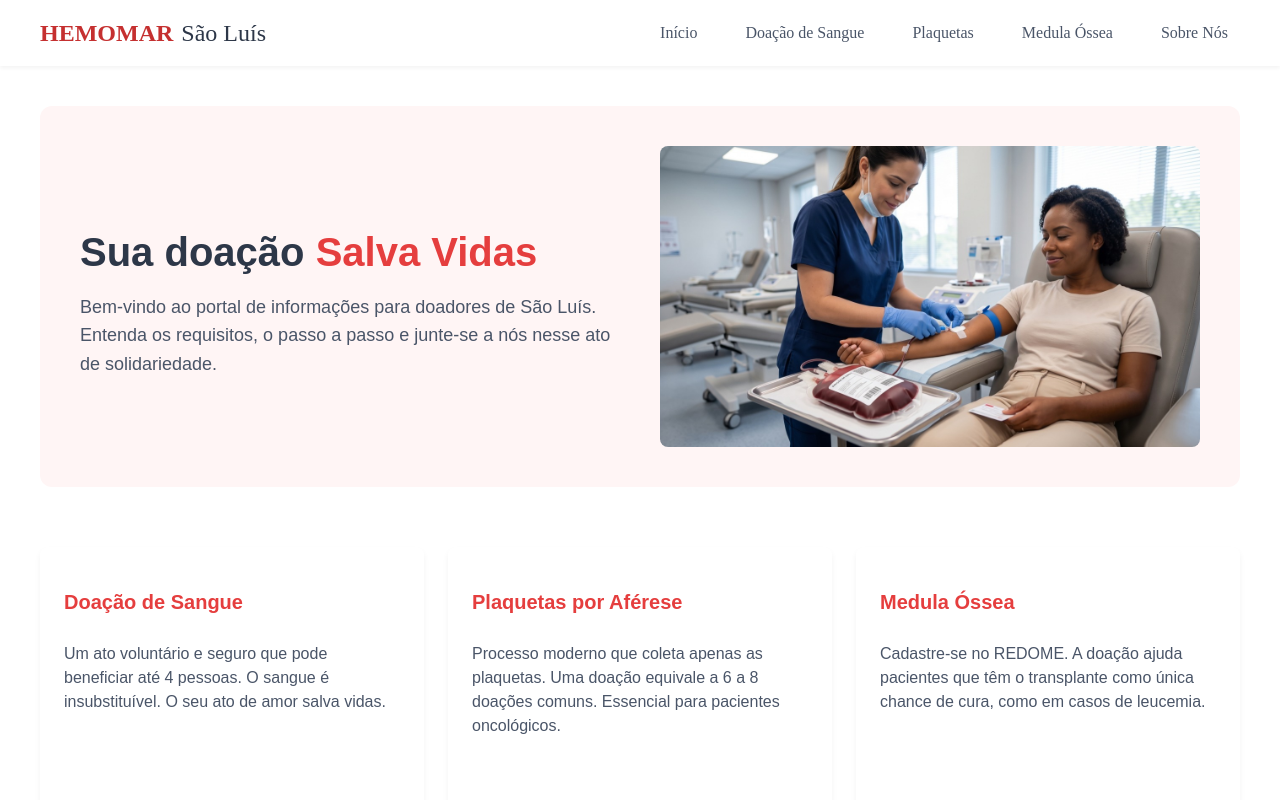
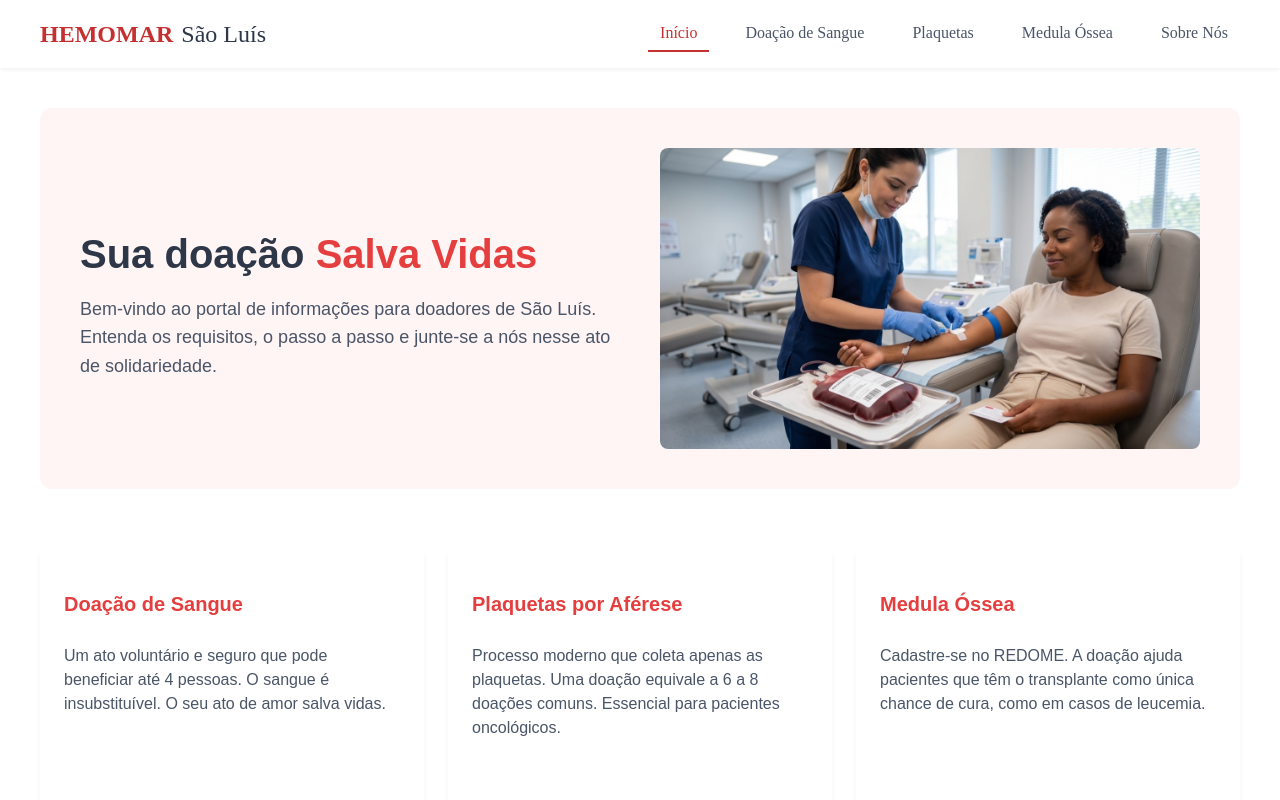
Before and after one commit to FelipeMedeiros99/hemomar-front, a Next.js app: page / in a window 1280 px wide. Shown: the top 800 px of the page. Built offline with nearby package versions, Linux system fonts and the light colour scheme.

Commit message:
feat(Header): add active state styling to navigation links and improve menu functionality

```diff
--- a/src/components/Header/Header.tsx
+++ b/src/components/Header/Header.tsx
@@ -1,6 +1,7 @@
 "use client";
 
 import React, { useState } from "react";
+import { usePathname } from "next/navigation"; // Hook para detectar a rota
 import { FaBars, FaTimes } from "react-icons/fa";
 import { headerNavigation } from "./data";
 import {
@@ -9,11 +10,12 @@ import {
   LogoArea,
   Navigation,
   NavLink,
-  MenuButton, // Novo componente de botão
+  MenuButton,
 } from "./HeaderStyles";
 
 export const Header: React.FC = () => {
   const [isOpen, setIsOpen] = useState(false);
+  const pathname = usePathname(); // Obtém o caminho atual (ex: '/plaquetas')
 
   const toggleMenu = () => setIsOpen(!isOpen);
 
@@ -24,22 +26,26 @@ export const Header: React.FC = () => {
           HEMOMAR <span>São Luís</span>
         </LogoArea>
 
-        {/* Botão hamburguer visível apenas no mobile */}
         <MenuButton onClick={toggleMenu} aria-label="Menu de Navegação">
           {isOpen ? <FaTimes /> : <FaBars />}
         </MenuButton>
 
-        {/* Navigation agora recebe o estado 'isOpen' para estilização condicional */}
         <Navigation $isOpen={isOpen} aria-label="Navegação Principal">
-          {headerNavigation.map((item) => (
+          {headerNavigation.map((item) => {
+            // Verifica se a rota atual é igual ao href do link
+            const isActive = pathname === item.href;
+
+            return (
               <NavLink
                 key={item.href}
                 href={item.href}
+                $isActive={isActive} // Passamos o estado ativo como prop
                 onClick={() => setIsOpen(false)}
               >
                 {item.label}
               </NavLink>
-          ))}
+            );
+          })}
         </Navigation>
       </HeaderContent>
     </HeaderContainer>
--- a/src/components/Header/HeaderStyles.ts
+++ b/src/components/Header/HeaderStyles.ts
@@ -87,21 +87,32 @@ export const Navigation = styled.nav<{ $isOpen: boolean }>`
   }
 `;
 
-export const NavLink = styled(Link)`
+// ... (mantenha os imports e cores anteriores)
+
+export const NavLink = styled(Link)<{ $isActive?: boolean }>`
   font-size: 1rem;
   font-weight: 500;
-  color: ${colors.textMuted};
   text-decoration: none;
-  transition: color 0.2s ease;
+  transition:
+    color 0.2s ease,
+    border-bottom 0.2s ease;
   padding: 8px 12px;
 
+  /* Se estiver ativo, aplica a cor primária e sublinhado, senão usa cinza */
+  color: ${({ $isActive }) => ($isActive ? "#c53030" : "#4a5568")};
+  border-bottom: 2px solid
+    ${({ $isActive }) => ($isActive ? "#c53030" : "transparent")};
+
   &:hover {
-    color: ${colors.primary};
+    color: #c53030;
+    border-bottom: 2px solid #c53030;
   }
 
   @media (max-width: 768px) {
     width: 100%;
     text-align: center;
     padding: 16px;
+    border-bottom: ${({ $isActive }) =>
+      $isActive ? "2px solid #c53030" : "none"};
   }
 `;
```
Lines whose indentation alone changed are shown as unchanged.
